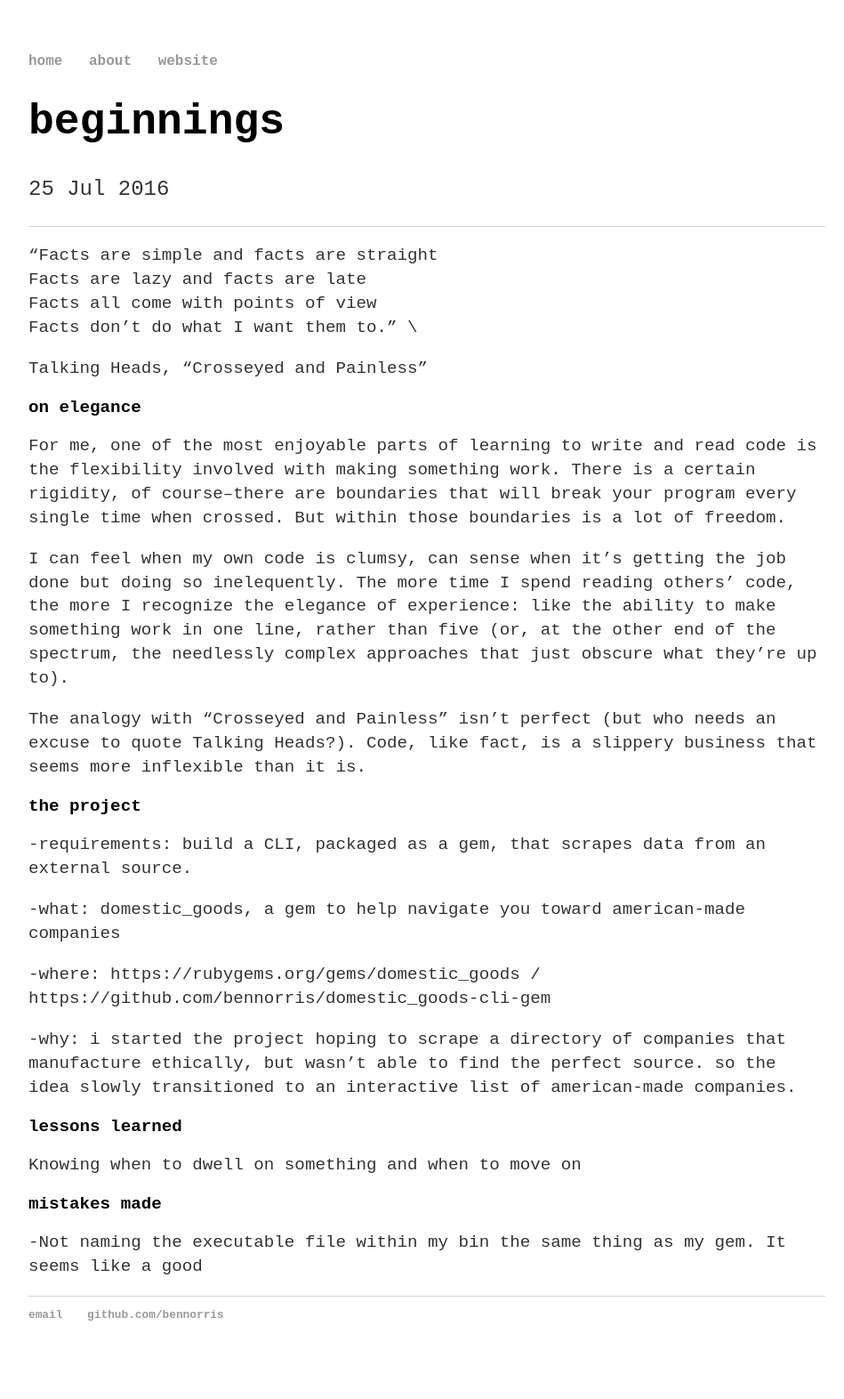
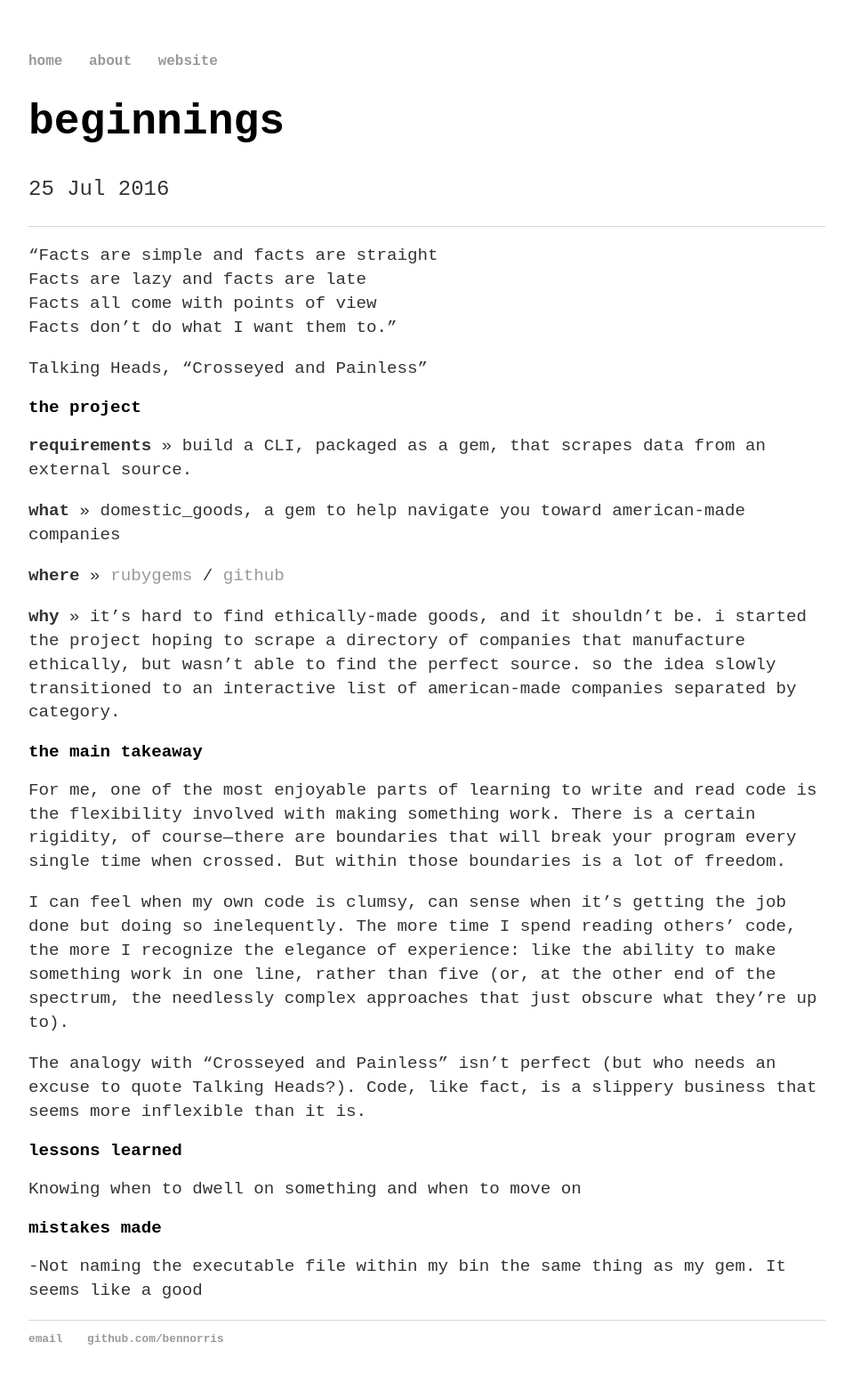
Before and after one commit to bennorris/blog, a Jekyll site: the page built from _posts/2016-07-25-creating-a-ruby-gem.md, in a window 1280 px wide. Shown: the whole page at 89% size, without its empty margins (160-1109 px from the left). Built offline with Jekyll 4.4.1, drawn with Linux system fonts in a browser that asks for light colours; before the commit the page ends 1545 px from its top, so only the background shows below that.

Commit message:
formatting in markdown

```diff
--- a/_posts/2016-07-25-creating-a-ruby-gem.md
+++ b/_posts/2016-07-25-creating-a-ruby-gem.md
@@ -6,28 +6,29 @@ title: beginnings
 "Facts are simple and facts are straight \\
 Facts are lazy and facts are late \\
 Facts all come with points of view \\
-Facts don't do what I want them to." \\
+Facts don't do what I want them to."
 
    Talking Heads, "Crosseyed and Painless"
 
+## the project
 
-## on elegance
+**requirements** >> build a CLI, packaged as a gem, that scrapes data from an external source.
 
-For me, one of the most enjoyable parts of learning to write and read code is the flexibility involved with making something work. There is a certain rigidity, of course--there are boundaries that will break your program every single time when crossed. But within those boundaries is a lot of freedom.
+**what** >> domestic_goods, a gem to help navigate you toward american-made companies
+
+**where** >> [rubygems](https://rubygems.org/gems/domestic_goods) / [github](https://github.com/bennorris/domestic_goods-cli-gem)
+
+**why** >> it's hard to find ethically-made goods, and it shouldn't be. i started the project hoping to scrape a directory of companies that manufacture ethically, but wasn't able to find the perfect source. so the idea slowly transitioned to an interactive list of american-made companies separated by category.
+
+## the main takeaway
+
+For me, one of the most enjoyable parts of learning to write and read code is the flexibility involved with making something work. There is a certain rigidity, of course---there are boundaries that will break your program every single time when crossed. But within those boundaries is a lot of freedom.
 
 I can feel when my own code is clumsy, can sense when it's getting the job done but doing so inelequently. The more time I spend reading others' code, the more I recognize the elegance of experience: like the ability to make something work in one line, rather than five (or, at the other end of the spectrum, the needlessly complex approaches that just obscure what they're up to).
 
 The analogy with "Crosseyed and Painless" isn't perfect (but who needs an excuse to quote Talking Heads?). Code, like fact, is a slippery business that seems more inflexible than it is.
 
-## the project
 
--requirements: build a CLI, packaged as a gem, that scrapes data from an external source.
-
--what: domestic_goods, a gem to help navigate you toward american-made companies
-
--where: https://rubygems.org/gems/domestic_goods / https://github.com/bennorris/domestic_goods-cli-gem
-
--why: i started the project hoping to scrape a directory of companies that manufacture ethically, but wasn't able to find the perfect source. so the idea slowly transitioned to an interactive list of american-made companies.
 
 
 ## lessons learned
```
